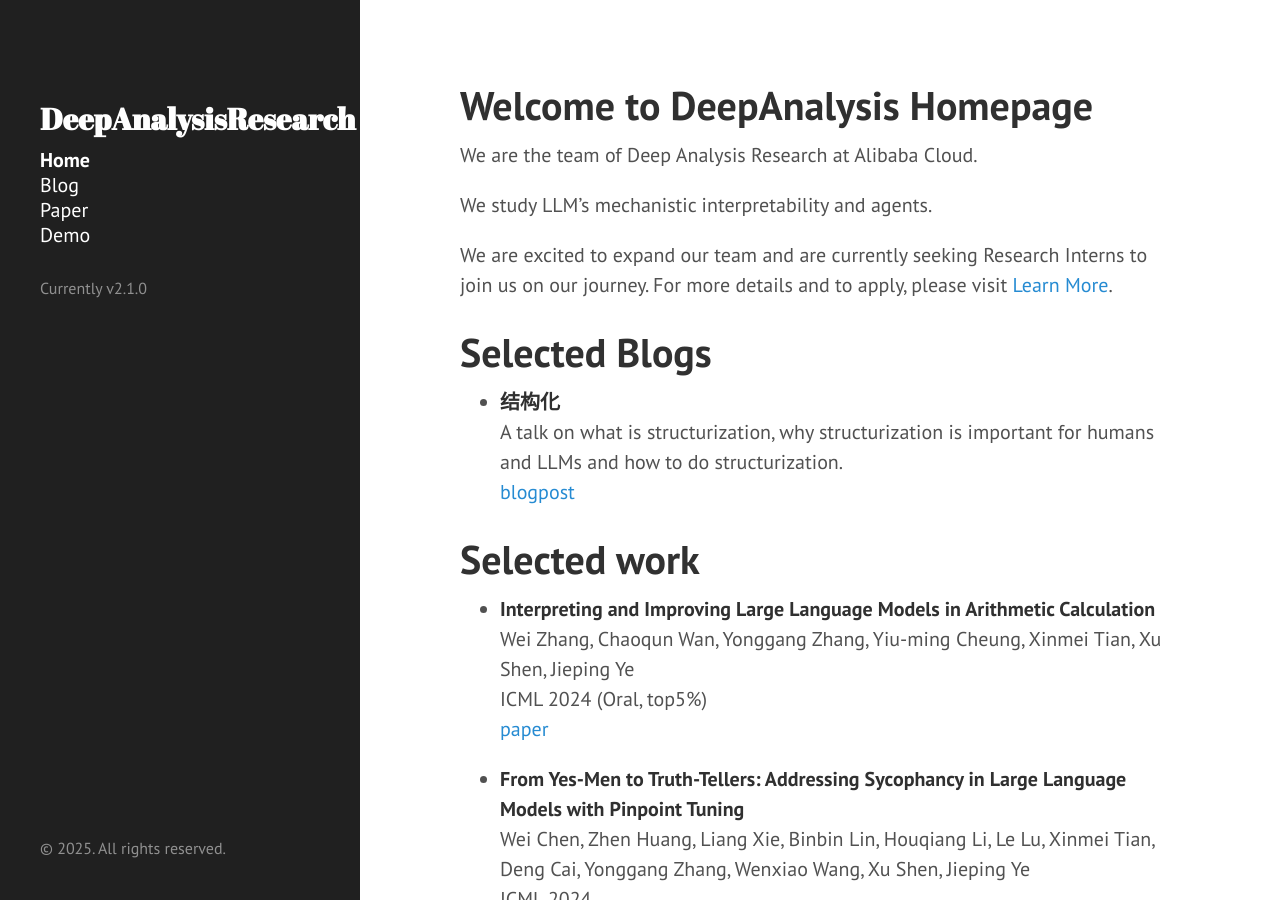
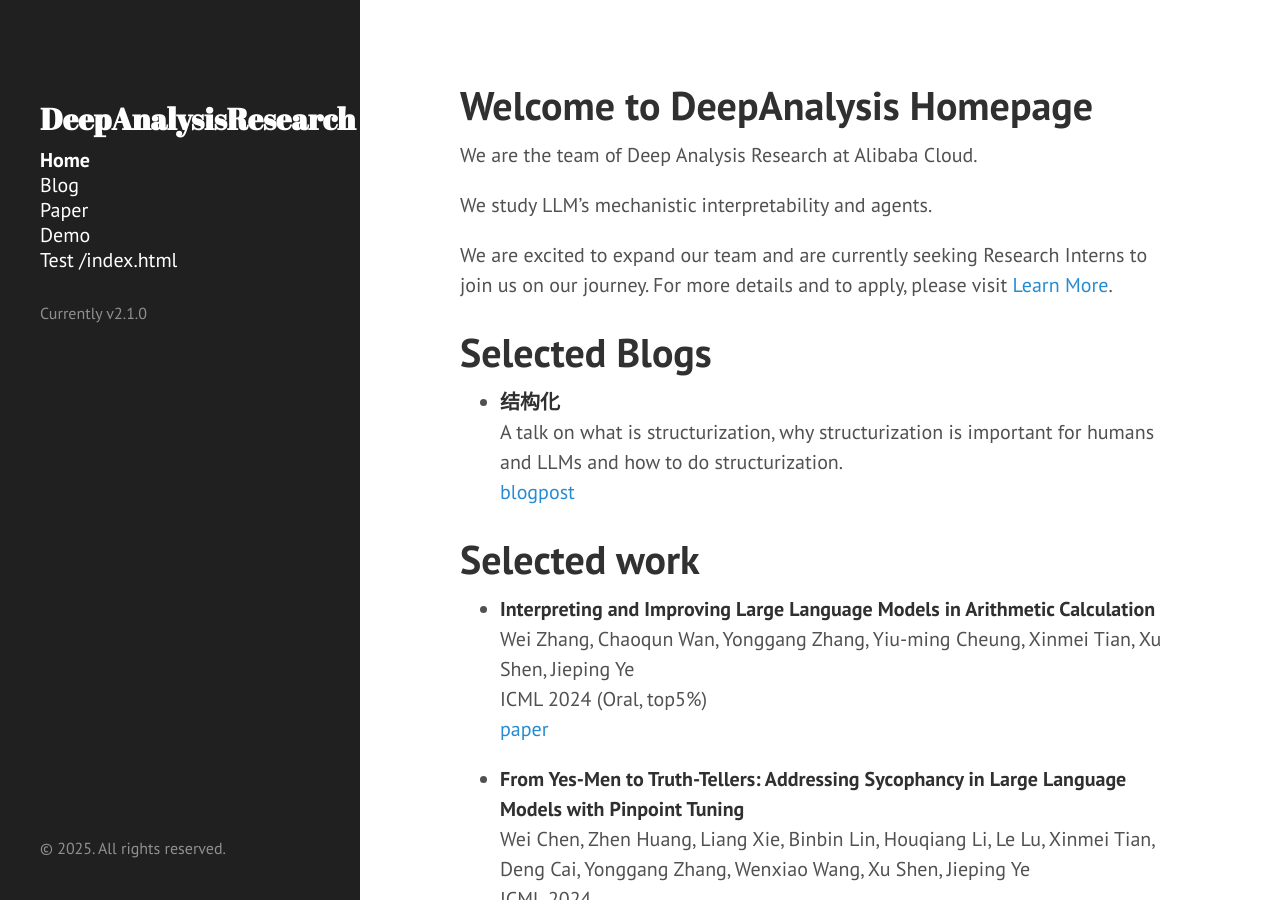
Before and after one commit to snowaner-ustc/snowaner-ustc.github.io, a Jekyll site: the page built from index.md, in a window 1280 px wide and 900 px high. Built offline with Jekyll 4.4.1, drawn with Linux system fonts in a browser that asks for light colours; Markdown is read by kramdown in place of the engine named in the settings.

Commit message:
Update sidebar.html

```diff
--- a/_includes/sidebar.html
+++ b/_includes/sidebar.html
@@ -32,6 +32,7 @@
       <a class="sidebar-nav-item{% if page.url == '/blog/' or page.url contains '/blog/page' %} active{% endif %}" href="{{ site.baseurl }}blog/">Blog</a>
       <a class="sidebar-nav-item{% if page.url == '/papers/' %} active{% endif %}" href="/papers/">Paper</a>
       <a class="sidebar-nav-item{% if page.url == '/vis_demo.html' %} active{% endif %}" href="/vis_demo.html">Demo</a>
+      <a class="sidebar-nav-item{% if page.url == '/test.html' %} active{% endif %}" href="/test.html">Test {{page.url}}</a>
 <!--       <a class="sidebar-nav-item" href="{{ site.github.repo }}/archive/v{{ site.version }}.zip">Download</a> -->
 <!--       <a class="sidebar-nav-item" href="{{ site.github.repo }}">GitHub project</a> -->
       <br>
```
